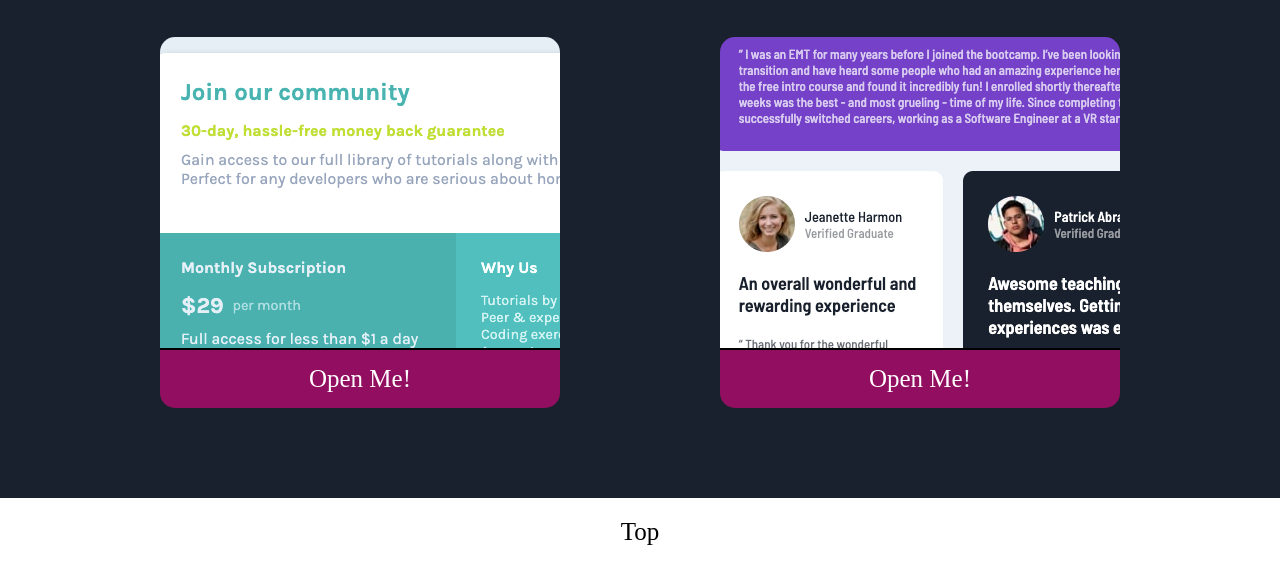
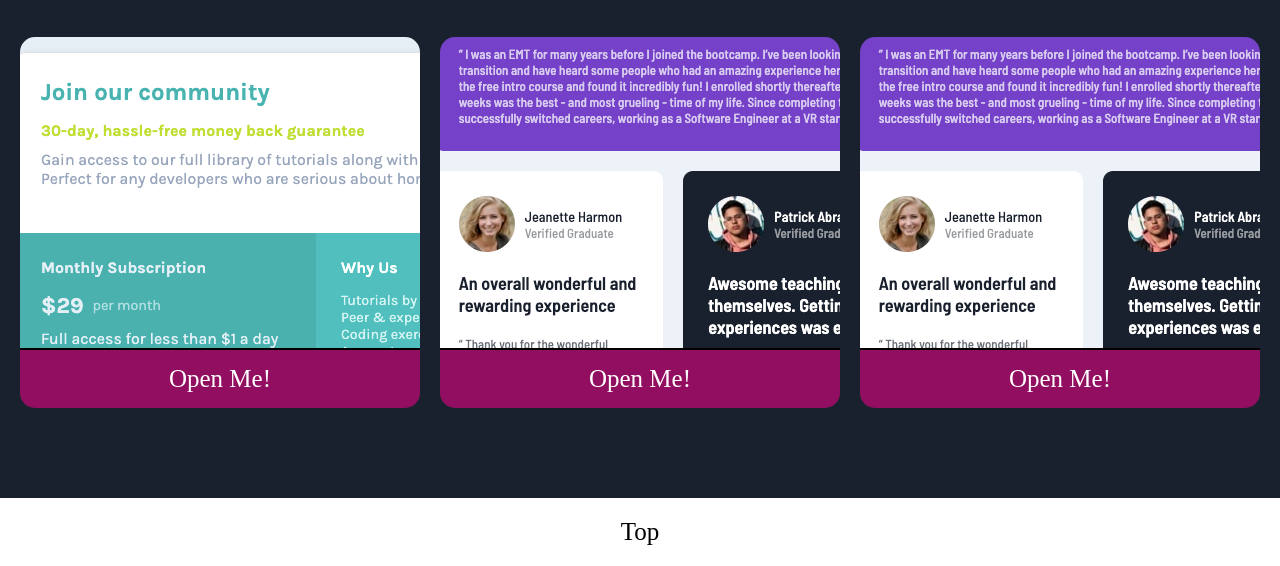
Before and after one commit to rmestre320/first-portfolio, a plain HTML site: page index.html in a window 1280 px wide. Shown: the part 443-1009 px from the top of the page. Drawn offline with Linux system fonts and the light colour scheme.

Commit message:
Update index.html
Add link to a nextjs project

```diff
--- a/index.html
+++ b/index.html
@@ -39,6 +39,16 @@
           Open Me!
         </a>
       </section>
+      <section class="preview">
+        <img src="Images/Challenge2.png" alt="testimonials-grid-challenge" />
+        <a
+          href="https://nextjs-dashboard-one-xi-98.vercel.app/dashboard"
+          target="_blank"
+        >
+          Open Me!
+        </a>
+      </section>
+
     </section>
   </body>
   <footer>
```
